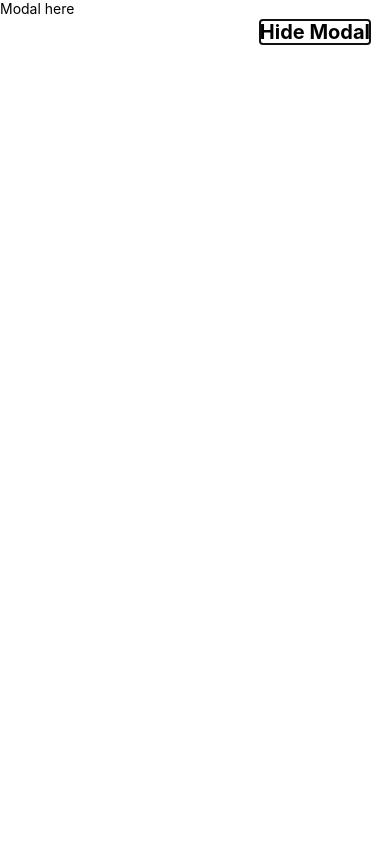
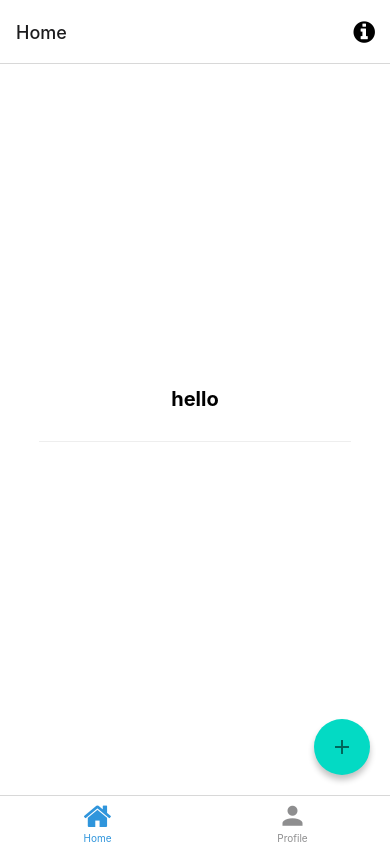
Before and after one commit to omanmclean/runapp, a React Native app: screen /Home in a window 390 px wide. Built offline with nearby package versions, Linux system fonts and the light colour scheme; what expo-linking would draw is missing.

Commit message:
finally modal works functionally

```diff
--- a/components/AddEntry.tsx
+++ b/components/AddEntry.tsx
@@ -1,52 +1,35 @@
+import React from 'react';
 import { StyleSheet, Pressable } from 'react-native';
+
 import { View, Text, Modal } from '../components/Themed';
+import { BaseStyles } from '../components/BaseStyles';
 
-export default function AddEntry() {
-    function handleOnClose() {
 
+interface ModalProps {
+    isModalVisible: boolean;
+    onBackgroundClick: () => void;
 }
 
+const AddEntryModal: React.FC<ModalProps> = ({ onBackgroundClick, isModalVisible }) => {
+
+    if (!isModalVisible) {
+        return null;
+    }
+    else {
         return (
-        <View style={styles.container}>
             <Modal>
+                <View style={BaseStyles.container}>
                     <Pressable
-                    style={styles.button}
-                    onPress={() => handleOnClose()}
+                        style={BaseStyles.button}
+                        onPress={onBackgroundClick}
                     >
-                    <Text style={styles.title}>Hide Modal</Text>
+                        <Text style={BaseStyles.title}>Hide Modal</Text>
                     </Pressable>
                     <Text>Modal here</Text>
-
+                </View>
             </Modal>
-        </View>
-
         );
     }
+};
 
-
-const styles = StyleSheet.create({
-    container: {
-        flex: 1,
-        alignItems: 'center',
-        justifyContent: 'center',
-    },
-    title: {
-        fontSize: 20,
-        fontWeight: 'bold',
-    },
-    separator: {
-        marginVertical: 30,
-        height: 1,
-        width: '80%',
-    },
-    button: {
-        position: 'absolute',
-        right: 20,
-        top: 20,
-    },
-    fab: {
-        position: 'absolute',
-        right: 20,
-        bottom: 20,
-    },
-});
+export default AddEntryModal;
--- /dev/null
+++ b/components/BaseStyles.tsx
@@ -0,0 +1,28 @@
+import { StyleSheet } from 'react-native';
+
+export const BaseStyles = StyleSheet.create({
+    container: {
+        flex: 1,
+        alignItems: 'center',
+        justifyContent: 'center',
+    },
+    title: {
+        fontSize: 20,
+        fontWeight: 'bold',
+    },
+    separator: {
+        marginVertical: 30,
+        height: 1,
+        width: '80%',
+    },
+    fab: {
+        position: 'absolute',
+        right: 20,
+        bottom: 20,
+    },
+    button: {
+        position: 'absolute',
+        right: 20,
+        top: 20,
+    }
+});
--- a/screens/HomeScreen.tsx
+++ b/screens/HomeScreen.tsx
@@ -1,62 +1,34 @@
 import { useState, useEffect } from 'react';
-import { StyleSheet } from 'react-native';
 import { FAB } from 'react-native-paper';
 import AddEntry from '../components/AddEntry';
 
 import { View, Text } from '../components/Themed';
 import { RootTabScreenProps } from '../types';
+import { BaseStyles } from '../components/BaseStyles';
 
 
 export default function HomeScreen({ navigation }: RootTabScreenProps<'Home'>) {
-  // need to add yarn.lock to gitignore
-
-
-  //const [entries, setEntries] = useState([{ id: 1, title: "hello", body: "hola" }]);
+  const [isModalVisible, setIsModalVisible] = useState<boolean>(false);
   const [entries, setEntries] = useState([{ id: 1, title: "hello", body: "hola" }]);
-
-  useEffect(() => {
-
-  }, [entries]);
 
   // when button is clicked, add new item to list of entries, then rerender all entries as divs
 
-  function handleOnAddEntry() {
-    setEntries(prevEntries => [...prevEntries, { id: 2, title: "hey mate", body: "good day to yous" }]);
-    console.log("Pressed -  entries size: " + entries.length);
+  function toggleModal() {
+    setIsModalVisible(!isModalVisible);
+    // setEntries(prevEntries => [...prevEntries, { id: 2, title: "hey mate", body: "good day to yous" }]);
+    // console.log("Pressed -  entries size: " + entries.length);
   }
 
   return (
-    <View style={styles.container}>
+    <View style={BaseStyles.container}>
       <View>
-        {entries.map(e => <Text style={styles.title}>{e.title}</Text>)}
+        {entries.map(e => <Text style={BaseStyles.title}>{e.title}</Text>)}
       </View>
-      <AddEntry />
-      <View style={styles.separator} lightColor="#eee" darkColor="rgba(255,255,255,0.1)" />
-      <FAB style={styles.fab} icon="plus" onPress={handleOnAddEntry} />
+      <AddEntry isModalVisible={isModalVisible} onBackgroundClick={toggleModal} />
+      <View style={BaseStyles.separator} lightColor="#eee" darkColor="rgba(255,255,255,0.1)" />
+      <FAB style={BaseStyles.fab} icon="plus" onPress={toggleModal} />
 
 
     </View>
   );
-}
-
-const styles = StyleSheet.create({
-  container: {
-    flex: 1,
-    alignItems: 'center',
-    justifyContent: 'center',
-  },
-  title: {
-    fontSize: 20,
-    fontWeight: 'bold',
-  },
-  separator: {
-    marginVertical: 30,
-    height: 1,
-    width: '80%',
-  },
-  fab: {
-    position: 'absolute',
-    right: 20,
-    bottom: 20,
-  },
-});
+};
```
Lines whose indentation alone changed are shown as unchanged.
